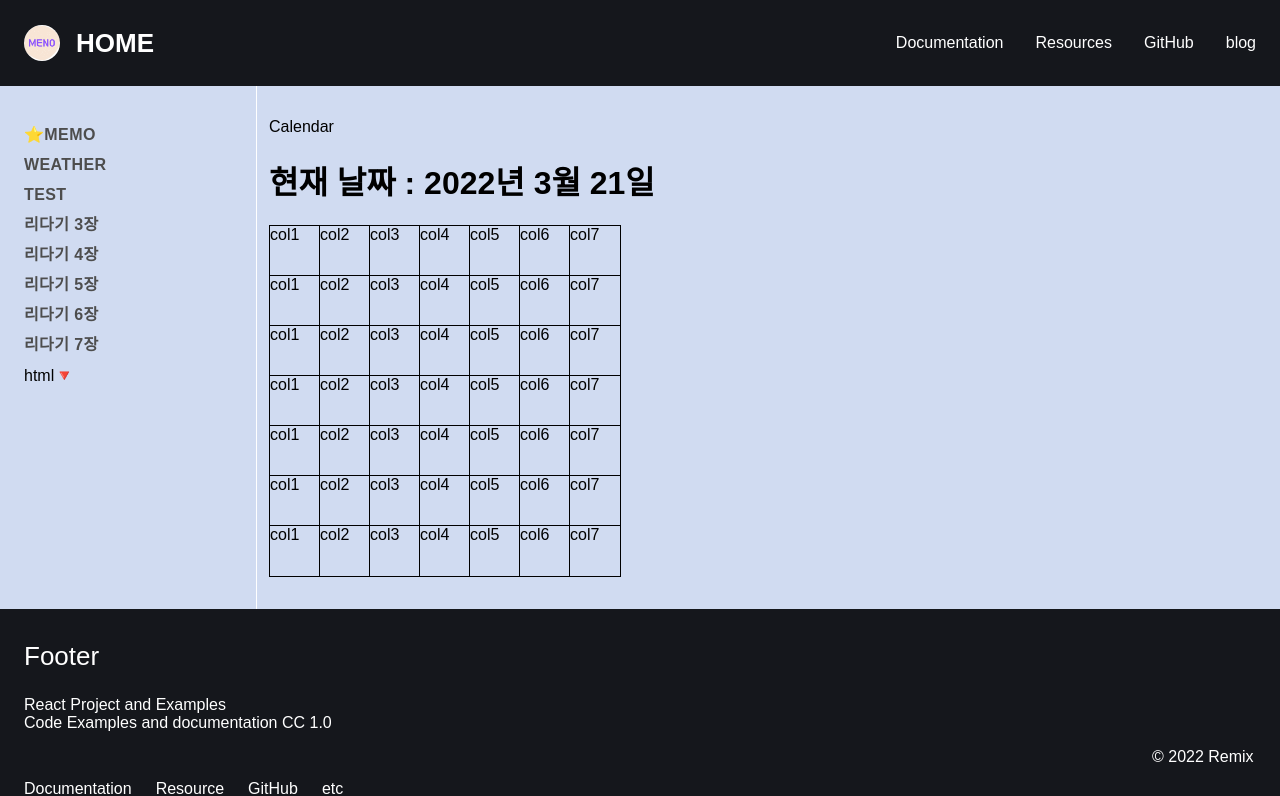
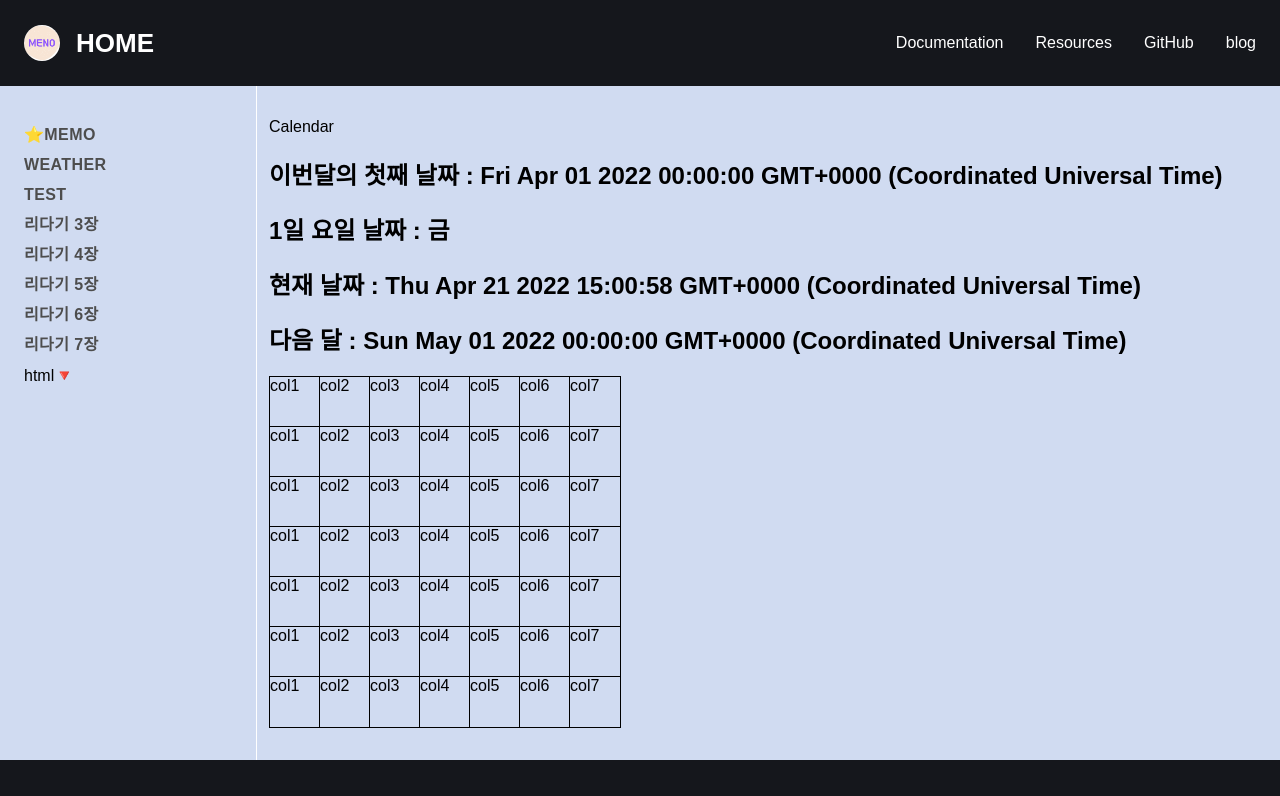
Before and after one commit to jmeno1011/noServerSideProject, a React (Create React App) app: page /prac_etc/main/calendar in a window 1280 px wide. Shown: the top 796 px of the page. Built offline with nearby package versions, Linux system fonts and the light colour scheme; sample sign-in values are in the browser's storage; some icons are missing.

Commit message:
이번달의 첫번째 요일과 마지막 요일부터 알고 실마리 잡기

```diff
--- a/src/components/componentPJ/Calendar.js
+++ b/src/components/componentPJ/Calendar.js
@@ -3,13 +3,39 @@ import styled from "styled-components";
 
 const Calendar = () => {
   const [now, setNow] = useState(new Date());
+  const cYear = now.getFullYear();
+  const cMonth = now.getMonth();
+  const pDate = new Date(cYear, cMonth);
+  const nDate = new Date(cYear, cMonth + 1);
   console.log("now:", new Date());
+
+  const getDay = (n) => {
+    switch (n % 7) {
+      case 0:
+        return "일";
+      case 1:
+        return "월";
+      case 2:
+        return "화";
+      case 3:
+        return "수";
+      case 4:
+        return "목";
+      case 5:
+        return "금";
+      case 6:
+        return "토";
+    }
+  };
+  console.log("getDay:", getDay(2));
   return (
     <div>
       Calendar
-      <h1>
-        현재 날짜 : {now.getFullYear()}년 {now.getMonth()}월 {now.getDate()}일{" "}
-      </h1>
+      <h2>이번달의 첫째 날짜 : {pDate.toString()} </h2>
+      <h2>1일 요일 날짜 : {getDay(pDate.getDay())}</h2>
+      <h2>현재 날짜 : {now.toString()}</h2>
+      {/* // Sunday - Saturday : 0 - 6 */}
+      <h2>다음 달 : {nDate.toString()}</h2>
       <Grid>
         <div>
           <div>col1</div>
```
